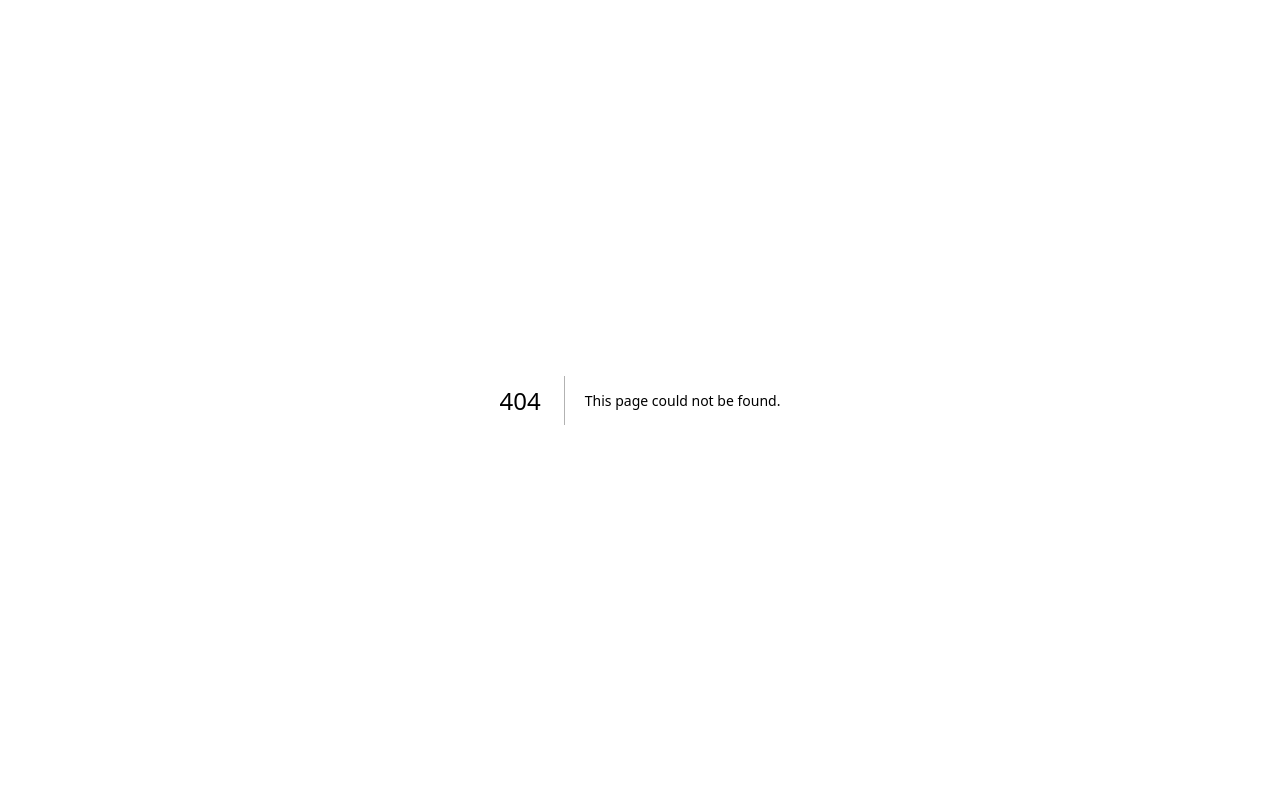
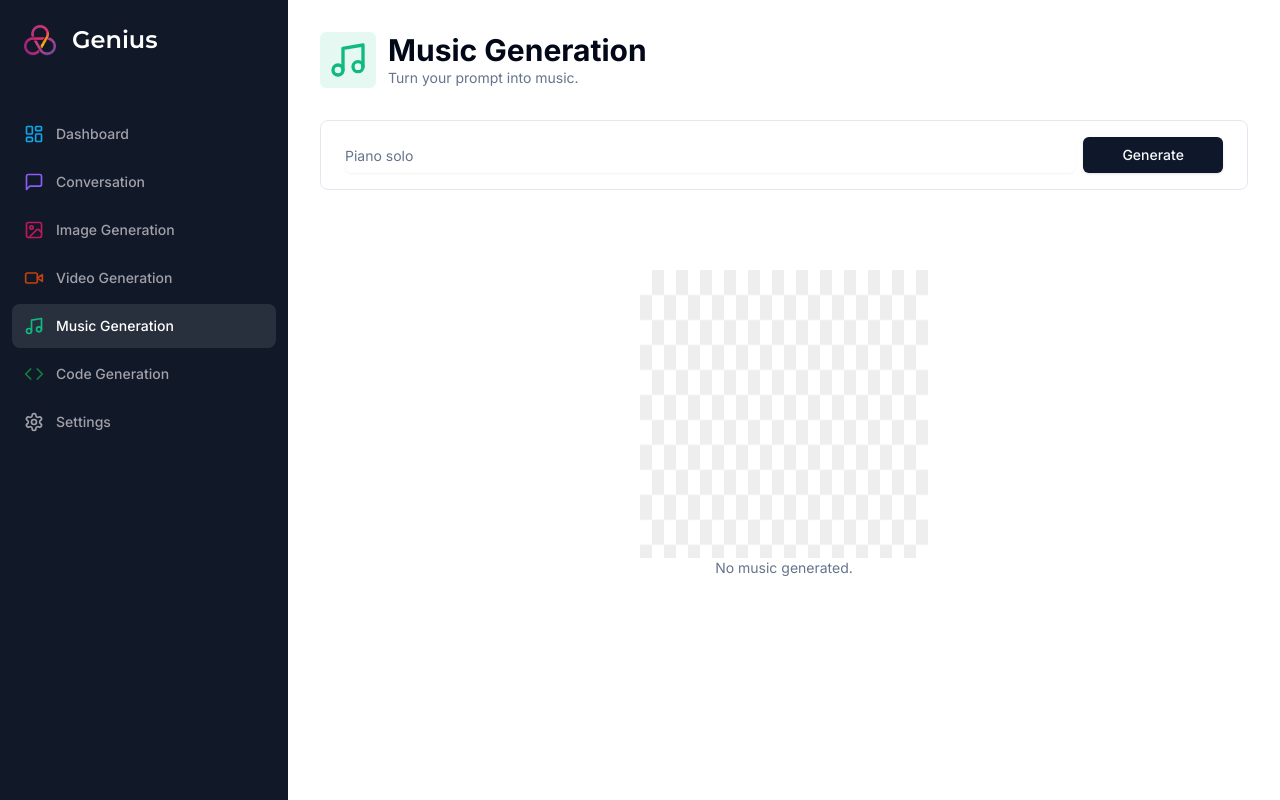
Before and after one commit to bizbaeja/ai-saas, a Next.js app: page /music in a window 1280 px wide. Before the commit this address had no page. Built offline with nearby package versions, Linux system fonts and the light colour scheme.

Commit message:
music generator

```diff
--- /dev/null
+++ b/app/(dashboard)/(routes)/music/constants.ts
@@ -0,0 +1,8 @@
+import * as z from "zod";
+
+export const formSchema = z.object({
+    prompt: z.string().min(1,{
+        message:"음악 프롬프트를 입력해주세요."
+    })
+
+})
--- /dev/null
+++ b/app/(dashboard)/(routes)/music/page.tsx
@@ -0,0 +1,115 @@
+"use client";
+
+import * as z from "zod";
+import axios from "axios";
+import { useState } from "react";
+import { zodResolver } from "@hookform/resolvers/zod";
+import { useForm } from "react-hook-form";
+
+import { useRouter } from "next/navigation";
+import { Music } from "lucide-react";
+
+import { Heading } from "@/components/heading";
+import { Button } from "@/components/ui/button";
+import { Input } from "@/components/ui/input";
+import { Form, FormControl, FormField, FormItem } from "@/components/ui/form";
+import { Loader } from "@/components/loader";
+import  Empty from "@/components/empty";
+
+import { formSchema } from "./constants";
+
+const MusicPage = () => {
+
+  const router = useRouter();
+  const [music, setMusic] = useState<string>();
+
+  const form = useForm<z.infer<typeof formSchema>>({
+    resolver: zodResolver(formSchema),
+    defaultValues: {
+      prompt: "",
+    }
+  });
+
+  const isLoading = form.formState.isSubmitting;
+
+  const onSubmit = async (values: z.infer<typeof formSchema>) => {
+    try {
+      setMusic(undefined);
+
+      const response = await axios.post('/api/music', values);
+      console.log(response)
+
+      setMusic(response.data.audio);
+      form.reset();
+    } catch (error: any) {
+        console.error(error);
+    } finally {
+      router.refresh();
+    }
+  }
+
+  return (
+    <div>
+      <Heading
+        title="Music Generation"
+        description="Turn your prompt into music."
+        icon={Music}
+        iconColor="text-emerald-500"
+        bgColor="bg-emerald-500/10"
+      />
+      <div className="px-4 lg:px-8">
+        <Form {...form}>
+          <form
+            onSubmit={form.handleSubmit(onSubmit)}
+            className="
+              rounded-lg
+              border
+              w-full
+              p-4
+              px-3
+              md:px-6
+              focus-within:shadow-sm
+              grid
+              grid-cols-12
+              gap-2
+            "
+          >
+            <FormField
+              name="prompt"
+              render={({ field }) => (
+                <FormItem className="col-span-12 lg:col-span-10">
+                  <FormControl className="m-0 p-0">
+                    <Input
+                      className="border-0 outline-none focus-visible:ring-0 focus-visible:ring-transparent"
+                      disabled={isLoading}
+                      placeholder="Piano solo"
+                      {...field}
+                    />
+                  </FormControl>
+                </FormItem>
+              )}
+            />
+            <Button className="col-span-12 lg:col-span-2 w-full" type="submit" disabled={isLoading} size="icon">
+              Generate
+            </Button>
+          </form>
+        </Form>
+        {isLoading && (
+          <div className="p-20">
+            <Loader />
+          </div>
+        )}
+        {!music && !isLoading && (
+          <Empty label="No music generated." />
+        )}
+        {music && (
+          <audio controls className="w-full mt-8">
+            <source src={music} />
+          </audio>
+        )}
+      </div>
+    </div>
+   );
+}
+
+export default MusicPage;
--- /dev/null
+++ b/app/api/music/route.ts
@@ -0,0 +1,41 @@
+import { NextResponse } from "next/server";
+import { Configuration, OpenAIApi } from "openai";
+import Replicate from "replicate";
+import {auth} from "@clerk/nextjs"
+
+
+const replicate = new Replicate({
+  auth: process.env.REPLICATE_API_TOKEN || "",
+})
+
+export async function POST (
+    req: Request
+){
+    try{
+        const {userId} = auth();
+        const body = await req.json();
+        const {prompt} = body;
+
+        if (!userId){
+            return new NextResponse("Unauthorized",{status:401});
+        }
+
+        if(!prompt){
+            return new NextResponse("Messages not provided",{status:400});
+        }
+         const response = await replicate.run(
+          "riffusion/riffusion:8cf61ea6c56afd61d8f5b9ffd14d7c216c0a93844ce2d82ac1c9ecc9c7f24e05",
+          {
+            input: {
+              prompt_a: "prompt"
+            }
+          }
+        );
+
+
+          return NextResponse.json(response);
+        } catch (error) {
+          console.log('[MESIC_ERROR]', error);
+          return new NextResponse("Internal Error", { status: 500 });
+        }
+}
--- a/package.json
+++ b/package.json
@@ -34,6 +34,7 @@
     "react-dom": "18.2.0",
     "react-hook-form": "^7.46.1",
     "react-markdown": "^8.0.7",
+    "replicate": "^0.18.0",
     "tailwind-merge": "^1.14.0",
     "tailwindcss": "3.3.3",
     "tailwindcss-animate": "^1.0.7",
```
Also changed, not shown: 1 other file (tests, documents, lock files or other folders).
